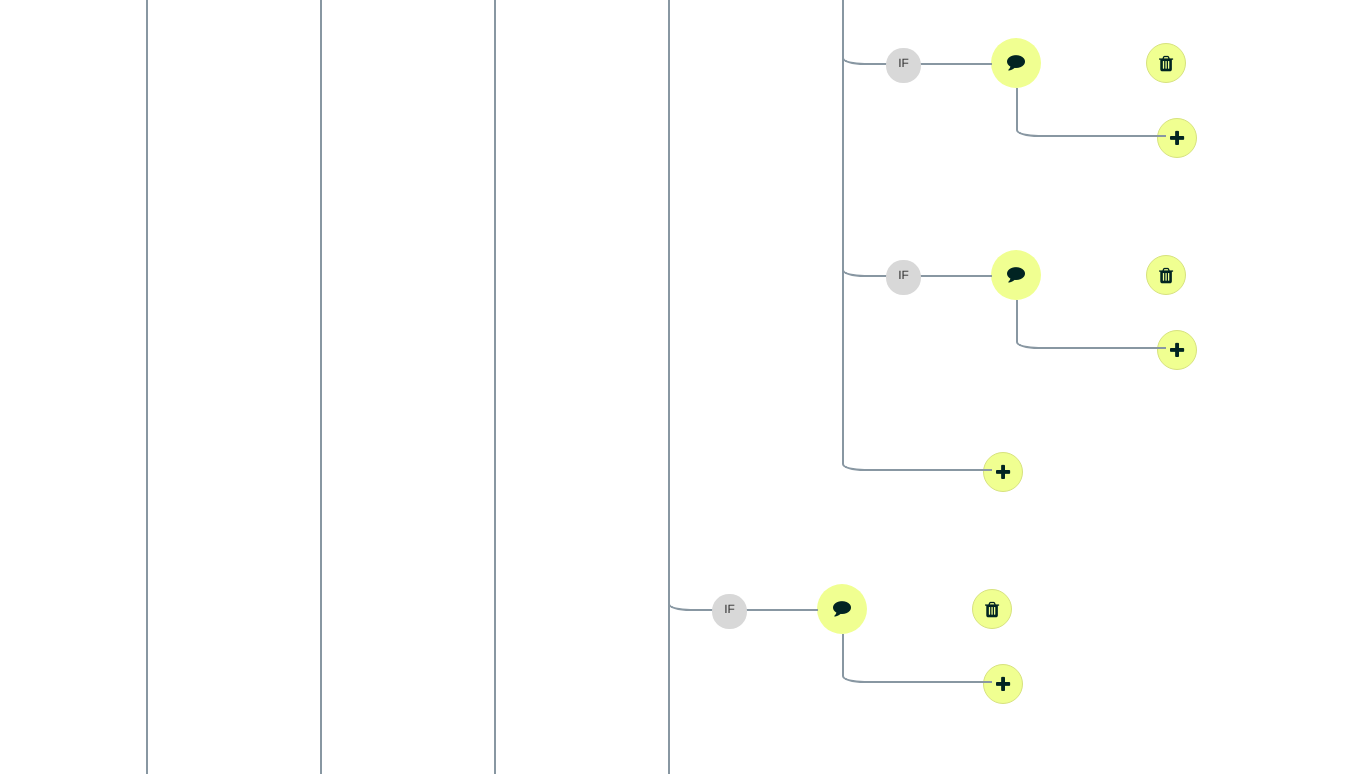
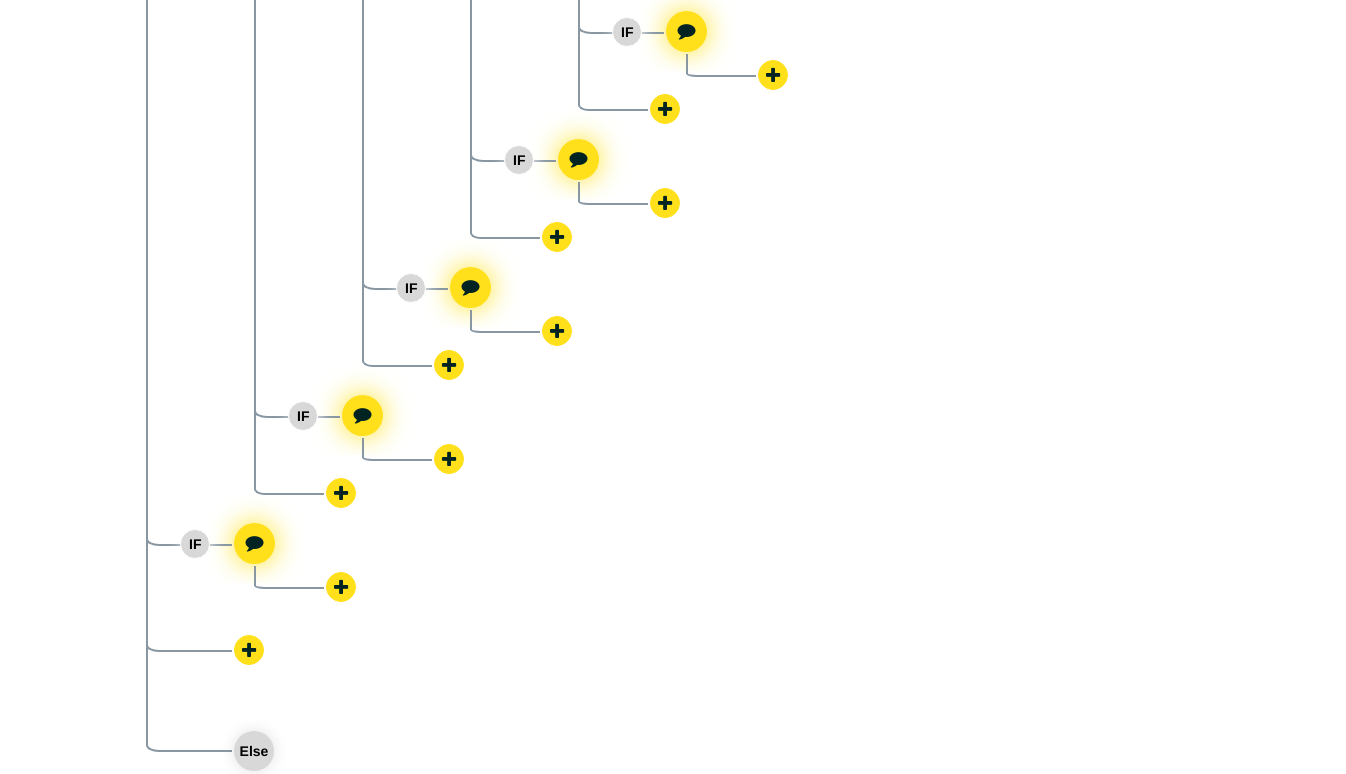
Before and after one commit to abhiWinjit/Dynamic-Graph, an Angular app: page / in a window 1280 px wide. Shown: the part 646-1420 px from the top of the page, 1346 px wide, since content can reach past the window. Built offline with nearby package versions, Linux system fonts and the light colour scheme.

Commit message:
Perfect module for all nodes except for root add

```diff
--- a/src/app/Graph/dyanamic-graph/dyanamic-graph.component.css
+++ b/src/app/Graph/dyanamic-graph/dyanamic-graph.component.css
@@ -1,19 +1,39 @@
 .btn-circle-start {
-  width: 60px;
-  height: 60px;
+  width: 50px;
+  height: 50px;
   text-align: center;
-  padding: 20px 0;
+  padding: 14px 0;
   font-size: inherit;
   -webkit-text-stroke-width: medium;
   line-height: 1.42;
-  border-radius: 30px;
+  border-radius: 25px;
   color: rgb(0, 25, 48);
-  background-color: #00b8be;
-  border-color: rgb(0, 25, 48);
+  background-color: #ffffff;
+  border: 2px solid #ffe01b;
   /* margin-left: 0px;
   margin-top: 50px;
   margin-bottom: 0px; */
+  /* animation: 1.5s infinite glowing2; */
+  margin-left: 5px;
+  margin-bottom: 9px;
 }
+
+/*
+@keyframes glowing2 {
+
+  0%,
+  100% {
+    color: #000000;
+  }
+
+  25% {
+    color: #585858;
+  }
+
+  50% {
+    color: #a1a1a1;
+  }
+} */
 
 .btn-circle-end {
   width: 60px;
@@ -76,34 +96,72 @@
 }
 
 .btn-circle-add {
-  width: 40px;
-  height: 40px;
+  /* width: 40px;
+  height: 40px; */
+  width: 30px;
+  height: 30px;
   text-align: center;
-  padding: 11px 0;
+  padding: 6px 0;
   font-size: 12px;
   line-height: 1.42;
   border-radius: 25px;
   color: rgb(166, 212, 255);
-  background-color: #f0ff91;
-  border-color: #d7e27f;
-  margin-left: 355px;
-  margin-top: 10px;
-  /* z-index: 1; */
+  /* background-color: #f0ff91; */
+  background-color: #ffe01b;
+  border-color: #ffe01b;
+  /* margin-left: 364px;
+  margin-top: 7px; */
+  /* margin-left: 245px; */
+  /* margin-top: -20px; */
+  margin-left: 220px;
+  /* margin-top: -15px; */
+  margin-top: -11px;
+  z-index: 1;
 }
 
-.btn-circle-add-main {
-  width: 40px;
-  height: 40px;
+.btn-circle-add-2 {
+  /* width: 40px;
+  height: 40px; */
+  width: 30px;
+  height: 30px;
   text-align: center;
-  padding: 11px 0;
+  padding: 6px 0;
   font-size: 12px;
   line-height: 1.42;
   border-radius: 25px;
   color: rgb(166, 212, 255);
-  background-color: #f0ff91;
-  border-color: #d7e27f;
-  margin-left: 105px;
-  margin-top: 25px;
+  /* background-color: #f0ff91; */
+  background-color: #ffe01b;
+  border-color: #ffe01b;
+  /* margin-left: 364px;
+  margin-top: 7px; */
+  /* margin-left: 286px;
+  margin-top: -20px; */
+  margin-left: 220px;
+  /* margin-top: -3px; */
+  margin-top: 1px;
+  z-index: 1;
+}
+
+.btn-circle-add-main {
+  /* width: 40px;
+  height: 40px; */
+  width: 30px;
+  height: 30px;
+  text-align: center;
+  padding: 6px 0;
+  font-size: 12px;
+  line-height: 1.42;
+  border-radius: 25px;
+  color: rgb(166, 212, 255);
+  /* background-color: #f0ff91; */
+  background-color: #ffe01b;
+  border-color: #ffe01b;
+  /* margin-left: 105px;
+  margin-top: 25px; */
+  margin-left: 44px;
+  /* margin-top: 26px; */
+  margin-top: 30px;
   /* z-index: 1; */
 }
 
@@ -117,36 +175,88 @@
   border-radius: 15px;
 }
 
-.btn-circle-condition {
-  width: 35px;
-  height: 35px;
+.btn-circle-condition-if {
+  width: 30px;
+  height: 30px;
   text-align: center;
-  padding: 7px 0;
-  font-size: 12px;
+  /* padding: 6px 0; */
+  padding: 5px 8px;
+  /* font-size: 12px; */
+  font-size: 14px;
+  font-weight: bold;
+  color: black;
   line-height: 1.42;
   border-radius: 17px;
   background-color: rgb(216, 216, 216);
   margin-bottom: -42.5px;
-  margin-left: 0px;
+  /* margin-left: 0px; */
+  /* margin-left: -15px; */
+  margin-left: -10px;
   margin-top: 30px;
+  /* box-shadow: 0 0 15px rgba(0, 0, 0, .12); */
+  box-shadow: 2px 0 15px rgb(255, 255, 255);
+  border: 1px solid rgb(255, 255, 255);
+  z-index: 100;
+}
+
+.btn-circle-condition-else {
+  width: 40px;
+  height: 40px;
+  text-align: center;
+  padding: 11px 0;
+  /* font-size: 12px; */
+  font-size: 14px;
+  font-weight: bold;
+  color: black;
+  line-height: 1.42;
+  border-radius: 24px;
+  background-color: rgb(216, 216, 216);
+  margin-bottom: -42.5px;
+  /* margin-left: 0px; */
+  /* margin-left: -15px; */
+  margin-left: 44px;
+  margin-top: 26px;
+  box-shadow: 0 0 15px rgba(0, 0, 0, .12);
   z-index: 100;
 }
 
 .btn-circle-message {
-  width: 50px;
-  height: 50px;
+  /* width: 50px;
+  height: 50px; */
+  width: 41px;
+  height: 41px;
   text-align: center;
-  padding: 15px 0;
+  padding: 11px 0;
   font-size: 12px;
   line-height: 1.42;
   border-radius: 25px;
   color: rgb(166, 212, 255);
   background-color: #f0ff91;
   border-color: #d7e27f;
-  margin-left: 70px;
-  margin-top: 20px;
+  /* margin-left: 70px;
+  margin-top: 20px; */
+  /* margin-left: 33px; */
+  margin-left: 24px;
+  margin-top: 24px;
   /* z-index: 1; */
+  animation: 1.5s infinite glowing;
+
 }
+
+@keyframes glowing {
+
+  0%,
+  100% {
+    background-color: #ffe01b;
+    box-shadow: 0 0 3px #ffe01b;
+  }
+
+  50% {
+    background-color: #ffe01b;
+    box-shadow: 0 0 30px #ffe01b;
+  }
+}
+
 
 div.vertical-line {
   width: 2px;
@@ -220,6 +330,8 @@ ul {
 li {
   display: list-item;
   text-align: -webkit-match-parent;
+  margin-top: -6px;
+  margin-bottom: -100px;
 }
 
 .node-container {
@@ -262,7 +374,7 @@ li {
   display: block;
   border-left: 2px solid #8897a2;
   width: 0;
-  height: 100%;
+  height: 20%;
   left: -44px;
   top: 16px;
 }
@@ -284,7 +396,7 @@ li {
   display: block;
   border-left: 2px solid #8897a2;
   color: #41d6c3;
-  width: 0;
+  width: 3px;
   height: 18px;
   left: -44px;
   top: -17px;
@@ -295,7 +407,7 @@ li {
   position: absolute;
   display: block;
   border-left: 2px solid #8897a2;
-  width: 0;
+  width: 3px;
   height: 100%;
   left: -44px;
   top: 16px;
@@ -328,7 +440,10 @@ li {
   border-bottom: 2px solid #8897a2;
   border-left: 2px solid #8897a2;
   border-bottom-left-radius: 15%;
-  width: 150px;
+  /* width: 120px; */
+  /* width: 110px; */
+  /* width: 95px; */
+  width: 86px;
   height: 47px;
   left: -44px;
   top: 0;
@@ -347,22 +462,89 @@ li {
   /* z-index: -5; */
 }
 
+.node-add-2 {
+  position: relative;
+  display: flex;
+  outline: none;
+  width: 460px;
+  background-color: #fff;
+  height: 90px;
+  /* z-index: -5; */
+}
+
 .node-add::before {
   content: "";
   display: block;
   border-bottom: 2px solid #8897a2;
   border-left: 2px solid #8897a2;
   border-bottom-left-radius: 15%;
-  width: 150px;
-  height: 47px;
-  left: 214px;
-  top: -18px;
+  /* width: 150px; */
+  /* width: 120px;
+  height: 47px; */
+  /* width: 110px;
+  height: 45px; */
+  width: 70px;
+  height: 23px;
+  /* left: 214px;
+  top: -18px; */
+  /* left: 173px; */
+  /* left: 157px; */
+  left: 148px;
+  top: -17px;
   padding: 0;
   position: absolute;
   /* z-index: -1; */
 }
 
-.node--expanded::after {
+.node-add-2::before {
+  content: "";
+  display: block;
+  border-bottom: 2px solid #8897a2;
+  border-left: 2px solid #8897a2;
+  border-bottom-left-radius: 15%;
+  /* width: 150px; */
+  /* width: 120px;
+  height: 47px; */
+  /* width: 110px;
+  height: 45px; */
+  width: 70px;
+  /* height: 23px; */
+  /* left: 214px;
+  top: -18px; */
+  /* left: 173px; */
+  /* left: 214px; */
+  height: 40px;
+  /* left: 157px; */
+  left: 148px;
+  top: -22px;
+  padding: 0;
+  position: absolute;
+  /* z-index: -1; */
+}
+
+.node-add-child::before {
+  content: "";
+  display: block;
+  border-bottom: 2px solid #8897a2;
+  border-left: 2px solid #8897a2;
+  border-bottom-left-radius: 15%;
+  /* width: 150px; */
+  /* width: 120px;
+  height: 47px; */
+  /* width: 110px;
+  height: 45px; */
+  width: 70px;
+  height: 23px;
+  /* left: 214px;
+  top: -18px; */
+  left: 173px;
+  top: -22px;
+  padding: 0;
+  position: absolute;
+  /* z-index: -1; */
+}
+
+.node--expanded--------::after {
   content: "";
   display: block;
   border-left: 2px solid #8897a2;
@@ -400,3 +582,13 @@ li {
   position: absolute;
   /* z-index: 3; */
 }
+
+.o-hide {
+  margin-top: 25px;
+  opacity: 0;
+  transition: all ease 0.8s;
+}
+
+.o-hide:hover {
+  opacity: 1;
+}
--- a/src/app/Graph/dyanamic-graph/dyanamic-graph.component.html
+++ b/src/app/Graph/dyanamic-graph/dyanamic-graph.component.html
@@ -8,26 +8,36 @@
       <ul class="node-children">
         <li class="child">
           <ng-template #recursion let-arrayJson>
-        <li class="child" *ngFor="let node of arrayJson">
+        <li class="child" *ngFor="let node of arrayJson"
+          [ngStyle]="{'margin-left': (node.dataParentId == 'root') ? '0px' : '-66px'}">
           <!-- {{node.dataParentId}} -->
           <ng-container *ngIf="node.dataChild.length >= 0">
             <div class="node-container">
               <div class="node node--expanded">
-                <div class="btn-circle-condition">IF</div>
+                <div class="btn-circle-condition-if"><span>IF</span></div>
                 <!-- <p>{{node.dataParentId}}</p> -->
-                <div class="btn-circle-message"><i class="fa fa-comment"></i></div>
-                <button (click)="deleteModule(node.dataNodeId,node.dataParentId)" class="btn btn-circle-add-main"><i
-                    class="fa fa-trash"></i></button>
+                <!-- <div class="div-madeup"> -->
+                <div class="btn-circle-message"><i class="fa fa-comment fa-xs"></i></div>
+                <!-- </div> -->
+
+                <!-- <button (click)="deleteModule(node.dataNodeId,node.dataParentId)" class="btn o-hide"><i
+                    class="fa fa-trash"></i>
+                  </button> -->
+                <i (click)="deleteModule(node.dataNodeId,node.dataParentId)" class="fa fa-trash btn o-hide"></i>
+
               </div>
               <ng-container *ngTemplateOutlet="recursion;
           context:{ $implicit: node.dataChild }"></ng-container>
               <ul class="node-children">
                 <li class="child">
                   <div class="node-container-add">
-                    <div class="node-add node--expanded-add">
+                    <div class="node--expanded-add"
+                      [ngClass]="{'node-add': node.dataChild.length == 0, 'node-add-2': node.dataChild.length > 0}">
                       <!-- <p>{{node.dataChildId}}</p> -->
-                      <button (click)="addModule(node.dataNodeId,node.dataParentId)" class="btn btn-circle-add"> <i
-                          class="fa fa-plus"></i></button>
+                      <button (click)="addModule(node.dataNodeId,node.dataParentId)"
+                        [ngClass]="{'btn-circle-add': node.dataChild.length == 0, 'btn-circle-add-2': node.dataChild.length > 0}"
+                        class="btn fa-xs">
+                        <i class="fa fa-plus"></i></button>
                     </div>
                   </div>
                 </li>
@@ -41,15 +51,15 @@
         <li class="child">
           <div class="node-container-1">
             <div class="node node--expanded-add">
-              <button (click)="addModule(arrayJson.dataNodeId,arrayJson.dataParentId)"
-                class="btn btn-circle-add-main"><i class="fa fa-plus"></i></button>
+              <button (click)="addModule(null,'root')" class="btn btn-circle-add-main"><i
+                  class="fa fa-plus"></i></button>
             </div>
           </div>
         </li>
-        <li class="child">
+        <li class="child" style="margin-top: 110px;">
           <div class="node-container">
             <div class="node node--expanded-else">
-              <div class="btn-circle-end">Else</div>
+              <div class="btn-circle-condition-else">Else</div>
             </div>
           </div>
         </li>
--- a/src/app/Graph/dyanamic-graph/dyanamic-graph.component.ts
+++ b/src/app/Graph/dyanamic-graph/dyanamic-graph.component.ts
@@ -177,6 +177,18 @@ export class DyanamicGraphComponent implements OnInit {
   }
 
   traverse(nodeId, array, parentId, newDynamicT: any = {}, adddelete) {
+    if (parentId == 'root' && nodeId == null && adddelete == 'add') {
+      this.newDynamic = {
+        dataParentId: parentId,
+        dataNodeId: this.createDynamicId(),
+        blockName: '123dasgafdsa',
+        dataChildId: null,
+        dataChild: []
+      };
+      this.arrayJson.push(newDynamicT);
+      console.log('heyyyyyyyyyyyyyyyyyyy');
+      return 1;
+    }
     for (var p of array) {
       console.log(nodeId);
       if (adddelete == 'deletenode') {
```
